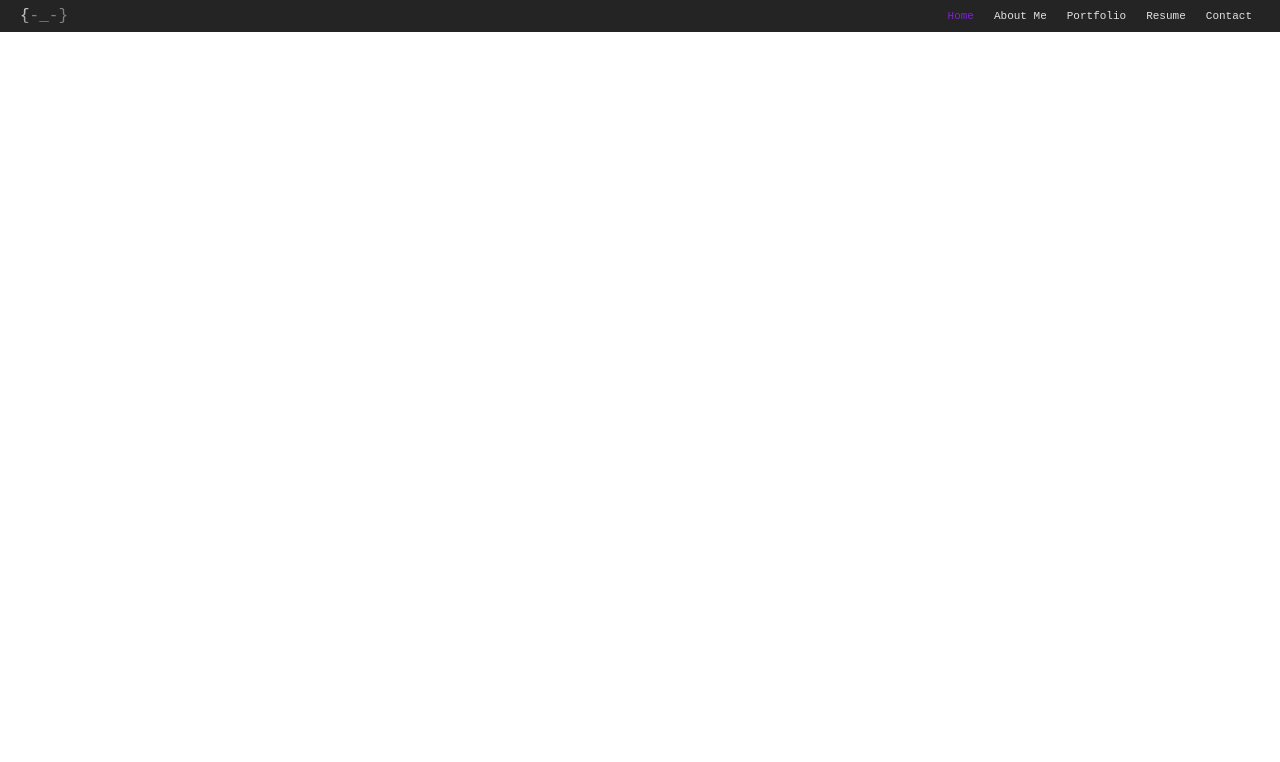
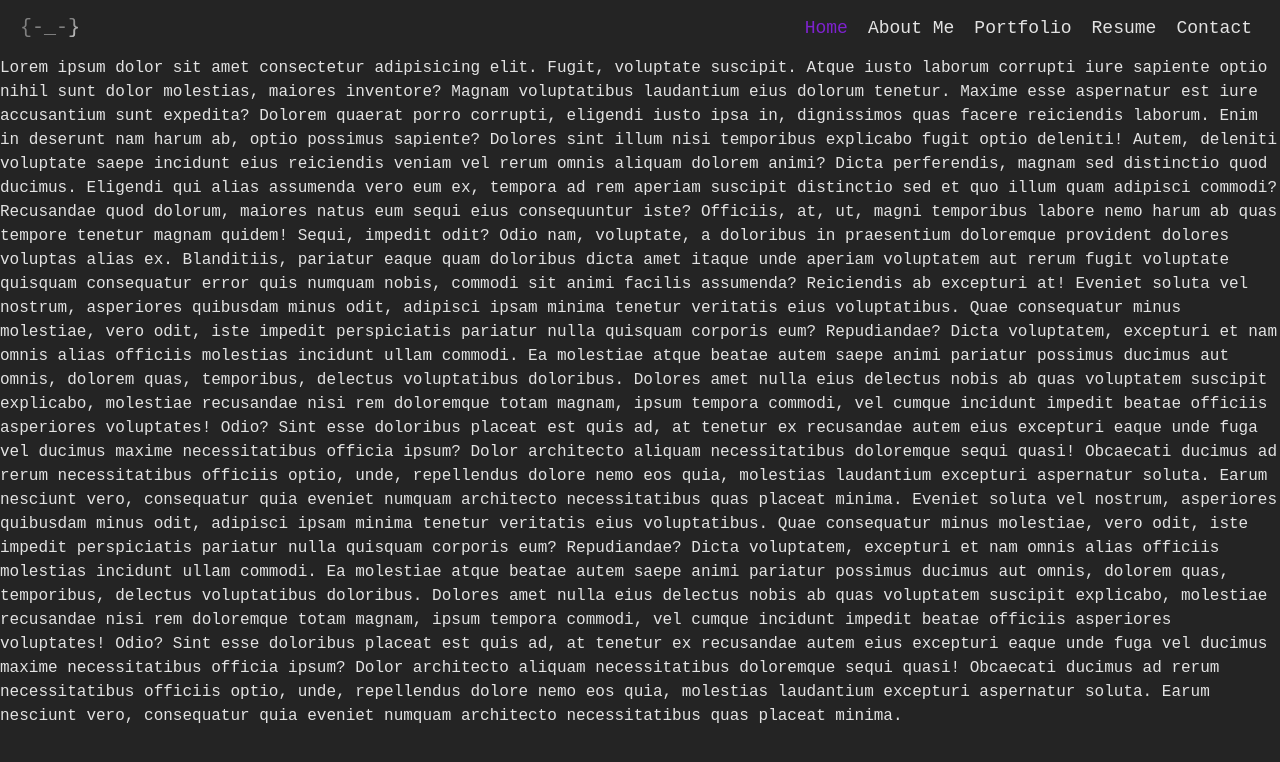
Before and after one commit to curLeeBrace/MyPortFolio, a React (Vite) app: page /home in a window 1280 px wide. Shown: the top 762 px of the page. Built offline with nearby package versions, Linux system fonts and the light colour scheme.

Commit message:
add body positon fixed if nav is open scrollis disabled

```diff
--- a/src/App.tsx
+++ b/src/App.tsx
@@ -1,7 +1,8 @@
-// import {Routes, } from "react-dom"
+import {Routes, Route} from "react-router"
 import LoadingScreen from "./components/LoadingScreen/LoadingScreen"
 import Logo from "./components/MyLogo/Logo"
 import NavBar from "./components/NavBar/NavBar"
+import Home from "./routes/Home"
 
 
 function App() {
@@ -12,7 +13,12 @@ function App() {
     <>
       <NavBar/>
       {/* <LoadingScreen/> */}
+      <Routes>
+        <Route path="/" element = {<Home/>}/>
+        <Route path="/home" element = {<Home/>}/>
+        <Route path="*" element = {"404 not found"}/>
 
+      </Routes>
 
 
 
--- a/src/components/MobileHeader/MobileHeader.tsx
+++ b/src/components/MobileHeader/MobileHeader.tsx
@@ -1,17 +1,19 @@
-import { useState, type SetStateAction } from "react";
 import ShinyText from "../ShinyText/ShinyText"
+import { motion, MotionValue } from "motion/react";
+import COLOR from "../../utils/color_picker";
 
 interface MobileHeaderProps {
     header_name : string
     setOpenSideNav : React.Dispatch<React.SetStateAction<boolean>>
-    bg_color? : string
+    bg_color? : MotionValue<string>
+
 }
 
 const MobileHeader = ({header_name, setOpenSideNav, bg_color}:MobileHeaderProps) => {
 
 
     return(
-          <div className={`h-8 w-full pl-2 py-5 ${bg_color ? bg_color : "bg-gray"} sticky top-0 flex items-center gap-4`}>
+          <motion.div className={`h-14 w-full pl-2 py-5 sticky top-0 flex items-center gap-4`} style={{backgroundColor : bg_color ? bg_color : COLOR.gray}}>
                 <div className="w-8 h-8 active:bg-gray-700/50 rounded-full flex justify-center" onClick={()=> setOpenSideNav((prev:boolean)=> !prev)}>
                     <img src="/assets/ham_menu2.svg" className="ml-1"/>
                 </div>
@@ -19,7 +21,7 @@ const MobileHeader = ({header_name, setOpenSideNav, bg_color}:MobileHeaderProps)
                 <div className="mb-1">
                     <ShinyText text={`${header_name}`} speed={5} className="text-2xl"/>
                 </div>
-            </div>
+            </motion.div>
     )
 
 
--- a/src/components/NavBar/NavBar.tsx
+++ b/src/components/NavBar/NavBar.tsx
@@ -1,8 +1,11 @@
 import { NavLink } from "react-router";
 import useWindowSize from "../../custom_hooks/useWindowSize";
-import { useState } from "react";
+import { useEffect, useState } from "react";
 import MobileHeader from "../MobileHeader/MobileHeader";
 import Logo from "../MyLogo/Logo";
+
+
+import { motion, useMotionValueEvent, useScroll, useTransform } from "motion/react";
 
 interface ILINKS {
   url: string;
@@ -34,20 +37,37 @@ const LINKS: ILINKS[] = [
 
 const NavBar = () => {
   const window_size = useWindowSize();
+  const {scrollY} = useScroll()
 
-  console.log(window_size);
+  const nav_bg_color =   useTransform(scrollY, [0, 10], ["#242424", "#121212"])
+
+  // useMotionValueEvent(scrollY, "change", (current) => {
+  //   console.log(current)
+  // })
 
   const [openSideNav, setOpenSideNav] = useState(false);
+
+  useEffect(()=>{
+      if(openSideNav){
+        document.body.style.position = "fixed";
+      }
+      else {
+         document.body.style.position = "";
+      }
+
+
+
+  },[openSideNav])
 
   return (
     <>
       {window_size >= 768 ? (
-        <div className="h-8 bg-gray sticky top-0 flex flex-col justify-center">
-          <div className="absolute ml-5  text-[16px]">
+        <motion.div className={`h-14 sticky top-0 flex flex-col justify-center`} style={{backgroundColor : nav_bg_color}}>
+          <div className="absolute ml-5  text-[20px]">
             <Logo />
           </div>
 
-          <div className="flex gap-1 pr-5 h-full text-[11px] self-end">
+          <div className="flex gap-1 pr-5 h-full text-[18px] self-end">
             {LINKS.map(({ url, url_display_name }, index) => (
               <NavLink
                 to={url}
@@ -62,17 +82,20 @@ const NavBar = () => {
               </NavLink>
             ))}
           </div>
-        </div>
+        </motion.div>
       ) : (
-        <>
-          <MobileHeader header_name="{-_-}" setOpenSideNav={setOpenSideNav} />
+        <div className="">
+          <div className="fixed top-0 w-full">
+            <MobileHeader header_name="{-_-}" setOpenSideNav={setOpenSideNav} bg_color={nav_bg_color} />
+
+          </div>
           <div
-            className={`h-full w-full absolute top-0  ${
+            className={`h-full w-full fixed top-0  ${
               openSideNav ? "bg-black/50 z-10" : "-z-10 delay-75"
             }`}
           >
             <div
-              className={`bg-gray w-36 h-full duration-75 ${
+              className={`bg-gray w-48 h-full duration-75  ${
                 openSideNav
                   ? "transition-transform ease-linear"
                   : " -translate-x-full transition-transform ease-linear"
@@ -81,9 +104,10 @@ const NavBar = () => {
               <MobileHeader
                 header_name="{-_-}"
                 setOpenSideNav={setOpenSideNav}
+                // bg_color={nav_bg_color}
               />
 
-              <div className="w-full text-[11px]">
+              <div className="w-full text-[18px]">
                 {LINKS.map(({ url, url_display_name }, index) => (
                   <NavLink
                     to={url}
@@ -106,7 +130,7 @@ const NavBar = () => {
           </div>
 
           {/*  */}
-        </>
+        </div>
       )}
     </>
   );
--- a/src/index.css
+++ b/src/index.css
@@ -11,7 +11,7 @@
 
   /* color-scheme: light dark; */
   color: rgba(255, 255, 255, 0.87);
-  background-color: #ffffff;
+  background-color: #242424;
   /* letter-spacing: 1px; */
 
   /* font-synthesis: none;
@@ -26,8 +26,11 @@ body {
   margin: 0;
   width: 100vw;
   height: 100vh;
-  /* min-width: 320px;
-  min-height: 100vh; */
+  /* position: fixed; */
+  /* overflow-x: auto; */
+
+  /* min-width: 320px; */
+  min-height: 100vh;
 }
 
 
@@ -37,6 +40,9 @@ body {
   /* --color-*: initial; */
   --color-royal-purple: #7E22CE;
   --color-gray : #242424;
+  --color-dark-gray : #121212
+
+
 
   --animate-shine: shine 5s linear infinite;
   @keyframes shine {
--- /dev/null
+++ b/src/routes/Home.tsx
@@ -0,0 +1,40 @@
+import { useEffect } from "react";
+
+
+
+const Home = () => {
+
+    // useEffect(() => {
+    //     window.scrollTo(0, 0); // Force scroll to top
+    //     const lockScroll = () => window.scrollTo(0, 0);
+    //     window.addEventListener("scroll", lockScroll);
+    //     return () => window.removeEventListener("scroll", lockScroll);
+    // }, []);
+
+    return(
+        <div className="">
+            Lorem ipsum dolor sit amet consectetur adipisicing elit. Fugit, voluptate suscipit. Atque iusto laborum corrupti iure sapiente optio nihil sunt dolor molestias, maiores inventore? Magnam voluptatibus laudantium eius dolorum tenetur.
+            Maxime esse aspernatur est iure accusantium sunt expedita? Dolorem quaerat porro corrupti, eligendi iusto ipsa in, dignissimos quas facere reiciendis laborum. Enim in deserunt nam harum ab, optio possimus sapiente?
+            Dolores sint illum nisi temporibus explicabo fugit optio deleniti! Autem, deleniti voluptate saepe incidunt eius reiciendis veniam vel rerum omnis aliquam dolorem animi? Dicta perferendis, magnam sed distinctio quod ducimus.
+            Eligendi qui alias assumenda vero eum ex, tempora ad rem aperiam suscipit distinctio sed et quo illum quam adipisci commodi? Recusandae quod dolorum, maiores natus eum sequi eius consequuntur iste?
+            Officiis, at, ut, magni temporibus labore nemo harum ab quas tempore tenetur magnam quidem! Sequi, impedit odit? Odio nam, voluptate, a doloribus in praesentium doloremque provident dolores voluptas alias ex.
+            Blanditiis, pariatur eaque quam doloribus dicta amet itaque unde aperiam voluptatem aut rerum fugit voluptate quisquam consequatur error quis numquam nobis, commodi sit animi facilis assumenda? Reiciendis ab excepturi at!
+            Eveniet soluta vel nostrum, asperiores quibusdam minus odit, adipisci ipsam minima tenetur veritatis eius voluptatibus. Quae consequatur minus molestiae, vero odit, iste impedit perspiciatis pariatur nulla quisquam corporis eum? Repudiandae?
+            Dicta voluptatem, excepturi et nam omnis alias officiis molestias incidunt ullam commodi. Ea molestiae atque beatae autem saepe animi pariatur possimus ducimus aut omnis, dolorem quas, temporibus, delectus voluptatibus doloribus.
+            Dolores amet nulla eius delectus nobis ab quas voluptatem suscipit explicabo, molestiae recusandae nisi rem doloremque totam magnam, ipsum tempora commodi, vel cumque incidunt impedit beatae officiis asperiores voluptates! Odio?
+            Sint esse doloribus placeat est quis ad, at tenetur ex recusandae autem eius excepturi eaque unde fuga vel ducimus maxime necessitatibus officia ipsum? Dolor architecto aliquam necessitatibus doloremque sequi quasi!
+            Obcaecati ducimus ad rerum necessitatibus officiis optio, unde, repellendus dolore nemo eos quia, molestias laudantium excepturi aspernatur soluta. Earum nesciunt vero, consequatur quia eveniet numquam architecto necessitatibus quas placeat minima.
+
+
+                Eveniet soluta vel nostrum, asperiores quibusdam minus odit, adipisci ipsam minima tenetur veritatis eius voluptatibus. Quae consequatur minus molestiae, vero odit, iste impedit perspiciatis pariatur nulla quisquam corporis eum? Repudiandae?
+            Dicta voluptatem, excepturi et nam omnis alias officiis molestias incidunt ullam commodi. Ea molestiae atque beatae autem saepe animi pariatur possimus ducimus aut omnis, dolorem quas, temporibus, delectus voluptatibus doloribus.
+            Dolores amet nulla eius delectus nobis ab quas voluptatem suscipit explicabo, molestiae recusandae nisi rem doloremque totam magnam, ipsum tempora commodi, vel cumque incidunt impedit beatae officiis asperiores voluptates! Odio?
+            Sint esse doloribus placeat est quis ad, at tenetur ex recusandae autem eius excepturi eaque unde fuga vel ducimus maxime necessitatibus officia ipsum? Dolor architecto aliquam necessitatibus doloremque sequi quasi!
+            Obcaecati ducimus ad rerum necessitatibus officiis optio, unde, repellendus dolore nemo eos quia, molestias laudantium excepturi aspernatur soluta. Earum nesciunt vero, consequatur quia eveniet numquam architecto necessitatibus quas placeat minima.
+
+        </div>
+    )
+}
+
+
+export default Home
--- /dev/null
+++ b/src/utils/color_picker.ts
@@ -0,0 +1,8 @@
+const COLOR = {
+    'gray' : "#242424" ,
+    'dark-gray' : "#121212"
+}
+
+
+
+export default COLOR
```
